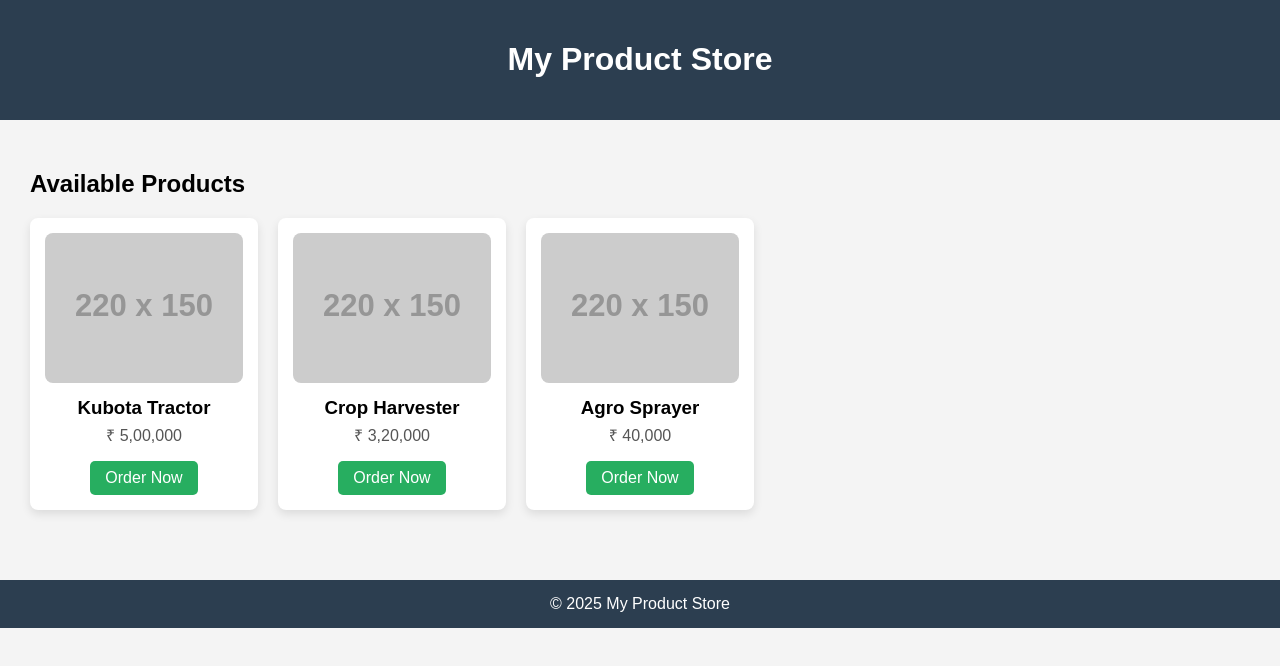
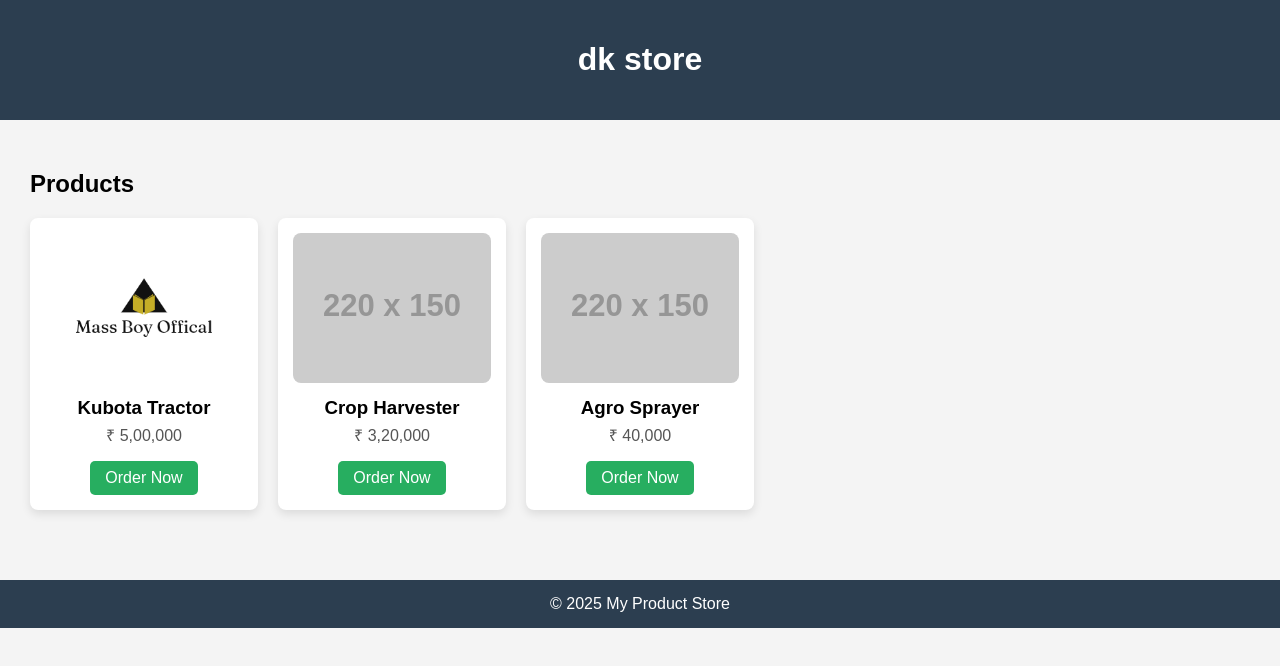
Before and after one commit to dharaniunlikely/dk-store, a plain HTML site: page index.html in a window 1280 px wide. Drawn offline with Linux system fonts and the light colour scheme; placeholder pictures from the web are drawn by us.

Commit message:
add photo

```diff
--- a/index.html
+++ b/index.html
@@ -73,14 +73,14 @@
 <body>
 
 <header>
-  <h1>My Product Store</h1>
+  <h1>dk store</h1>
 </header>
 
 <div class="container">
-  <h2>Available Products</h2>
+  <h2>Products</h2>
   <div class="products">
     <div class="product">
-      <img src="https://via.placeholder.com/220x150?text=Tractor" alt="Tractor">
+      <img src="download (1).png" alt="Tractor">
       <h3>Kubota Tractor</h3>
       <p>₹ 5,00,000</p>
       <a href="confrom.html">Order Now</a>
```
Also changed, not shown: download (1).png (added).
